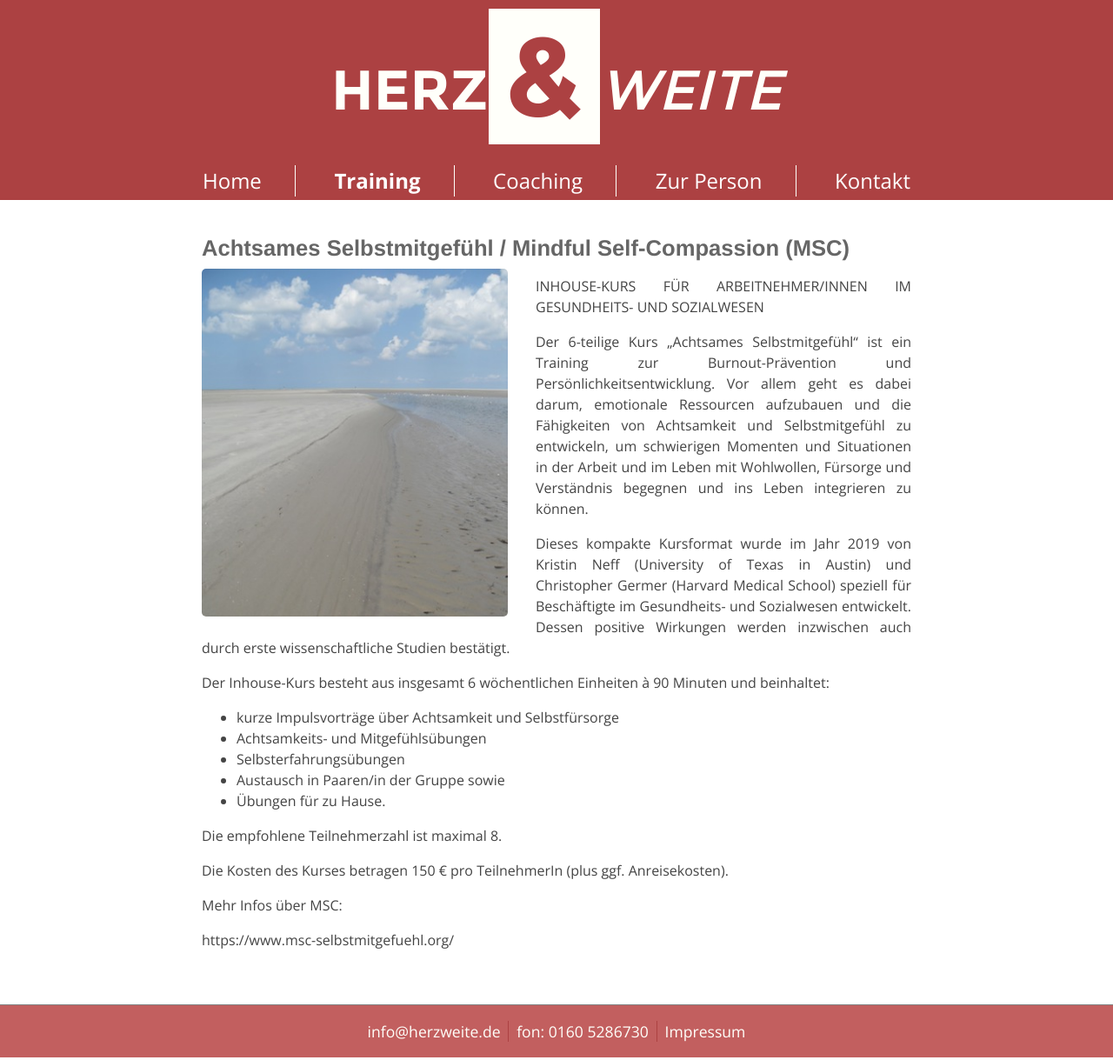
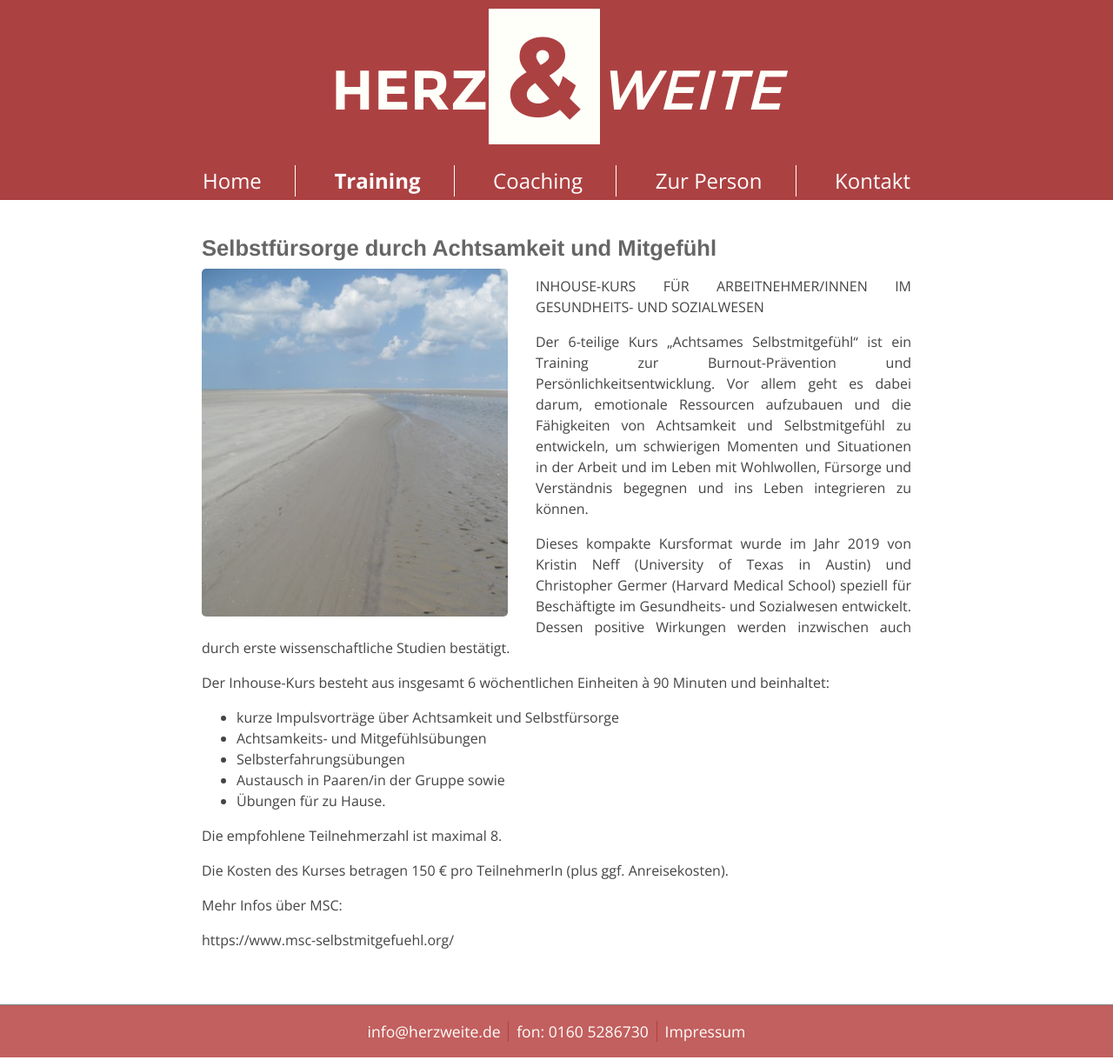
Before and after one commit to herzweite/herzweite.github.io, a Jekyll site: the page built from training.md, in a window 1280 px wide. Shown: the whole page at 87% size. Built offline with Jekyll 4.4.1, drawn with Linux system fonts in a browser that asks for light colours.

Commit message:
Update training.md

```diff
--- a/training.md
+++ b/training.md
@@ -3,7 +3,7 @@ layout: page
 title: Training
 ---
 
-# Achtsames Selbstmitgefühl / Mindful Self-Compassion (MSC)
+# Selbstfürsorge durch Achtsamkeit und Mitgefühl
 
 
 ![Bild zu Training](/images/training.jpg)
```
